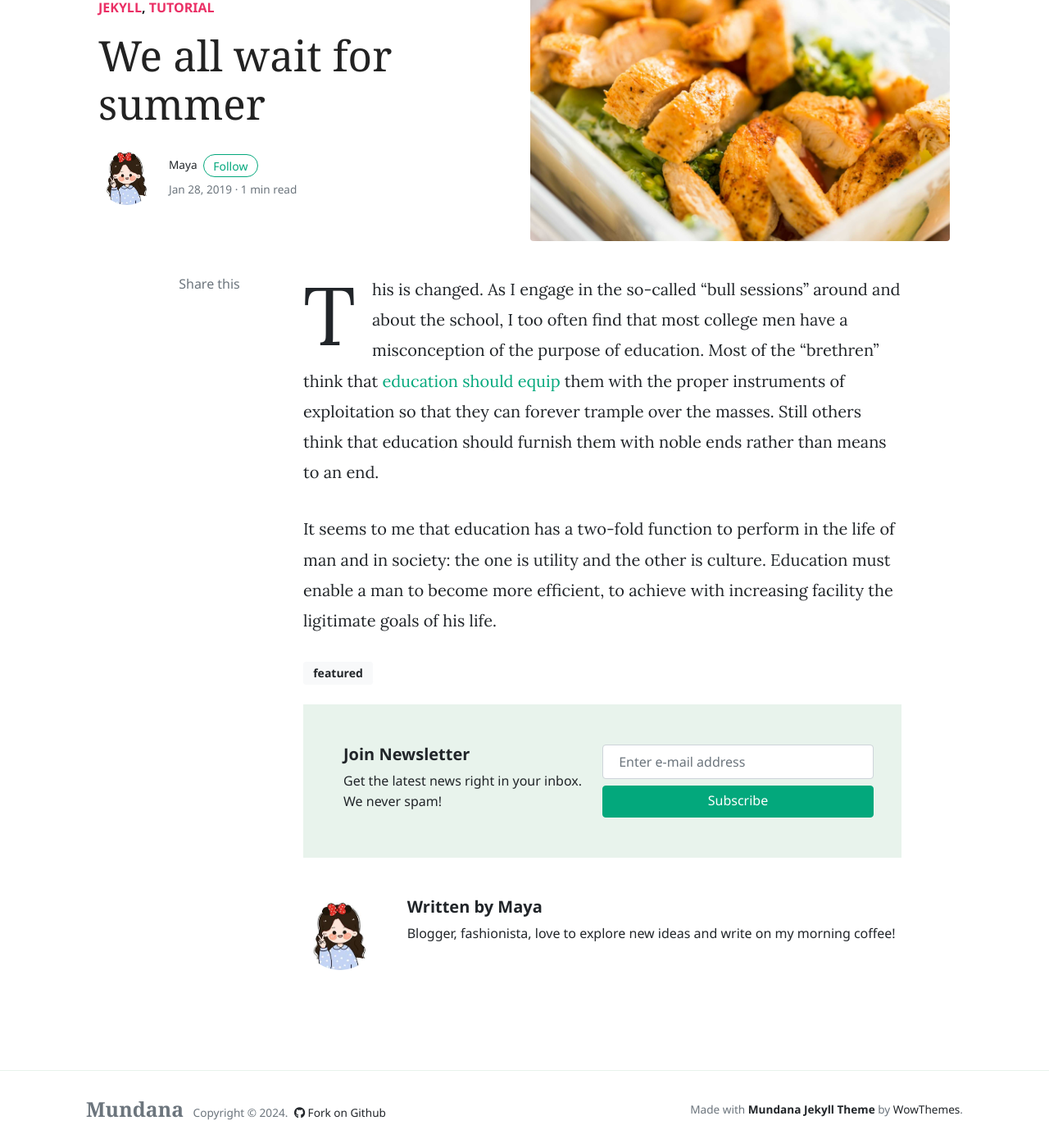
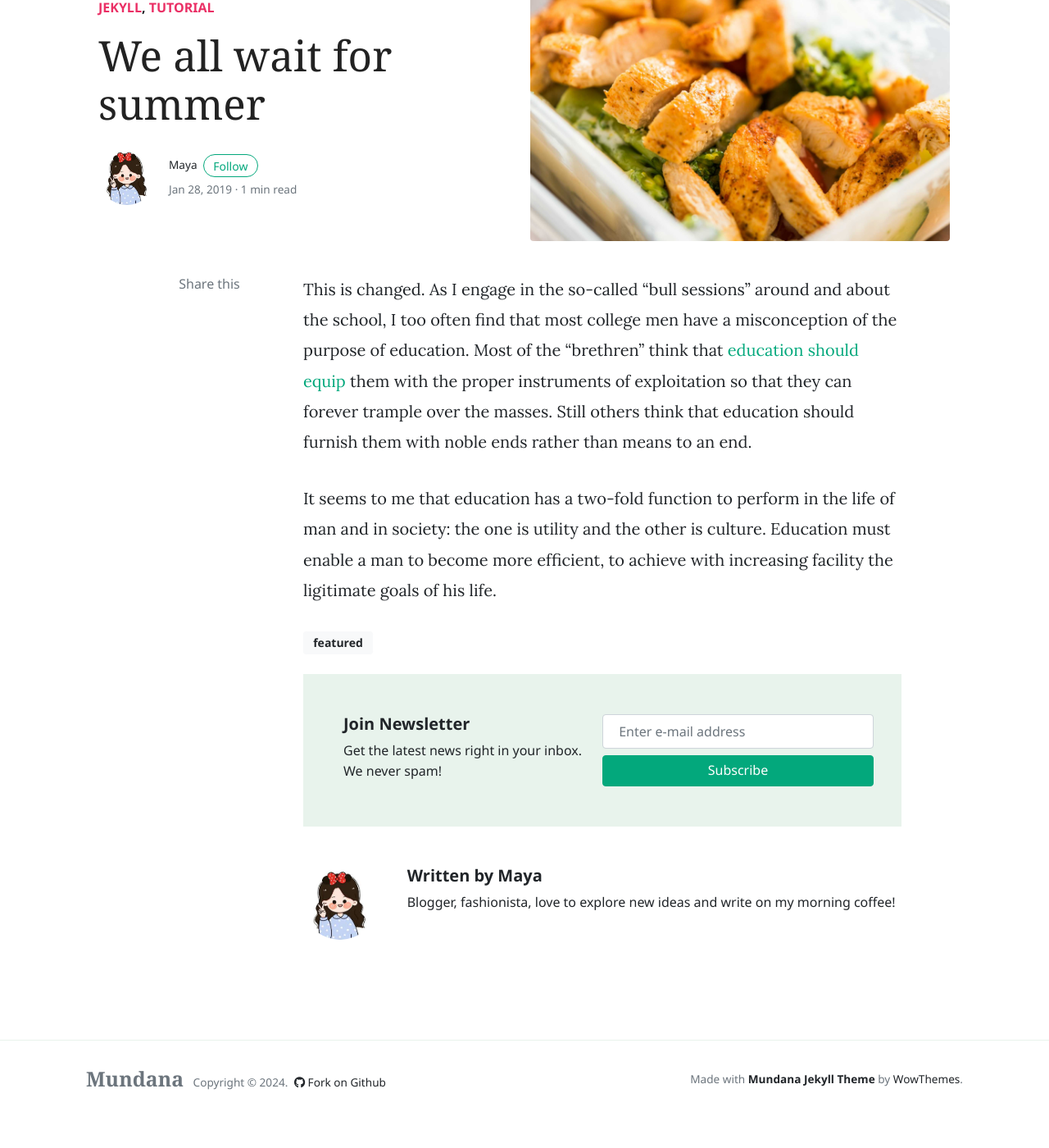
Before and after one commit to ikheinaaa/tess, a Jekyll site: the page built from _posts/2019-01-28-we-all-wait-for-summer.md, in a window 1280 px wide and 1400 px high, scrolled down 147 px. Shown: the whole window at 82% size. Built offline with Jekyll 4.4.1, drawn with Linux system fonts in a browser that asks for light colours; nearby versions of some CDN libraries; comment, search, counter and statistics services are not loaded; after the commit the page ends 1509 px from its top, so only the background shows below that.

Commit message:
Update theme.css

```diff
--- a/assets/css/theme.css
+++ b/assets/css/theme.css
@@ -687,14 +687,6 @@ article blockquote:before {
     line-height: 1;
 }
 
-article:first-letter {
-    float: left;
-    font-size: 5em;
-    line-height: 1;
-    margin: 0 .2em 0 0;
-    vertical-align: top;
-    font-weight: normal; /* Ensure the first letter is not bold */
-}
 
 article h1, article h2, article h3, article h4, article h5, article h6, article .h1, article .h2, article .h3, article .h4, article .h5, article .h6 {
     margin-bottom: 2rem;
```
